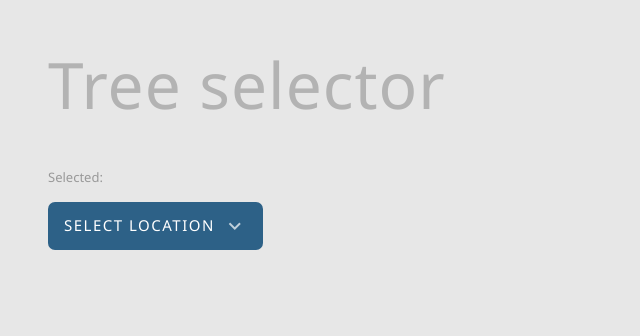
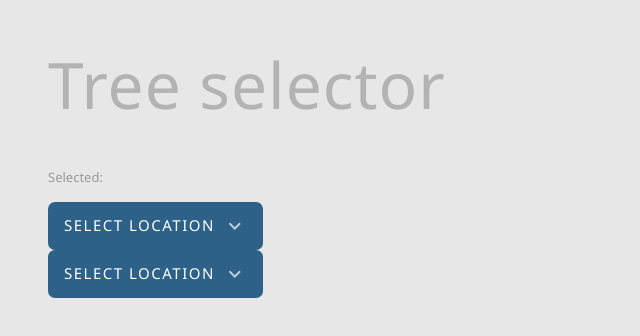
Before and after one commit to lakshya0246/tree-selector, an Angular app: page / in a window 1280 px wide. Shown: the top 336 px of the page, without its empty margins (0-640 px from the left). Built offline with nearby package versions, Linux system fonts and the light colour scheme.

Commit message:
Refactor folder structure Move `select-component` and interfaces inside tree-select

```diff
--- a/src/app/app.component.html
+++ b/src/app/app.component.html
@@ -7,4 +7,5 @@
     {{selected | json}}
   </div>
   <app-tree-select [tree]="locations" (selected)="this.selected = $event"></app-tree-select>
+  <app-tree-select (selected)="this.selected = $event"></app-tree-select>
 </div>
--- a/src/app/app.module.ts
+++ b/src/app/app.module.ts
@@ -2,7 +2,7 @@ import { BrowserModule } from '@angular/platform-browser';
 import { NgModule } from '@angular/core';
 
 import { AppComponent } from './app.component';
-import { SelectComponent } from './select/select.component';
+import { SelectComponent } from './tree-select/select/select.component';
 import { TreeSelectComponent } from './tree-select/tree-select.component';
 
 @NgModule({
--- a/src/app/response.mock.ts
+++ b/src/app/response.mock.ts
@@ -1,4 +1,4 @@
-import { Tree } from "./interfaces";
+import { Tree } from "./tree-select/interfaces";
 
 export const RESPONSE: Tree =
 {
--- a/src/app/tree-select/tree-select.component.ts
+++ b/src/app/tree-select/tree-select.component.ts
@@ -1,5 +1,5 @@
 import { Component, EventEmitter, Input, OnInit, Output } from '@angular/core';
-import { Tree } from '../interfaces';
+import { Tree } from './interfaces';
 
 @Component({
   selector: 'app-tree-select',
@@ -14,7 +14,9 @@ export class TreeSelectComponent implements OnInit {
 
   constructor() { }
 
-  ngOnInit(): void { }
+  ngOnInit(): void {
+    if(!this.tree) console.warn("The tree select component requires an input 'tree' to function.")
+  }
 
   onSelect(value: string[]) {
     this.selectIsOpen = false;
```
Also changed, not shown: src/app/tree-select/interfaces.ts (renamed from src/app/interfaces.ts), src/app/tree-select/select/select.component.html (renamed from src/app/select/select.component.html), src/app/tree-select/select/select.component.scss (renamed from src/app/select/select.component.scss), src/app/tree-select/select/select.component.ts (renamed from src/app/select/select.component.ts).
